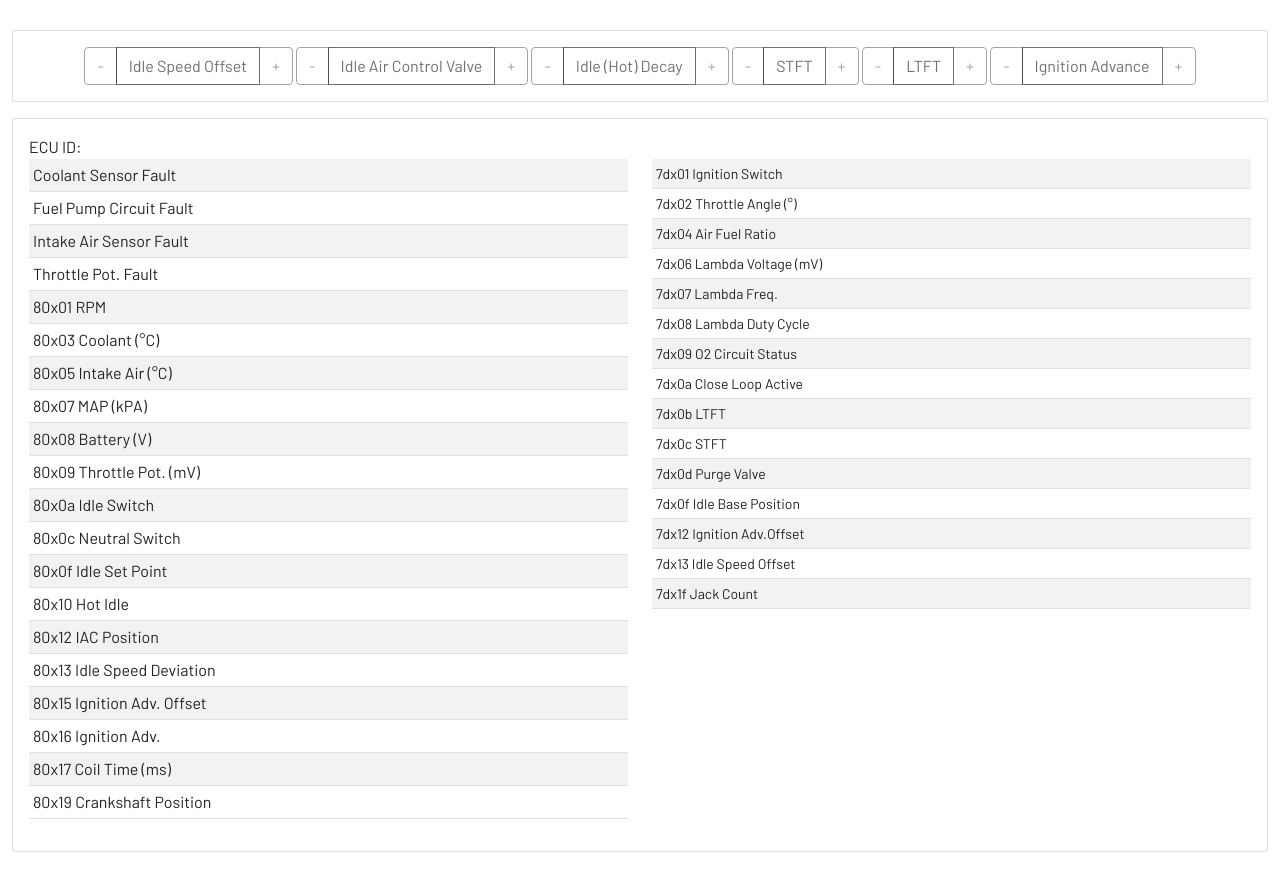
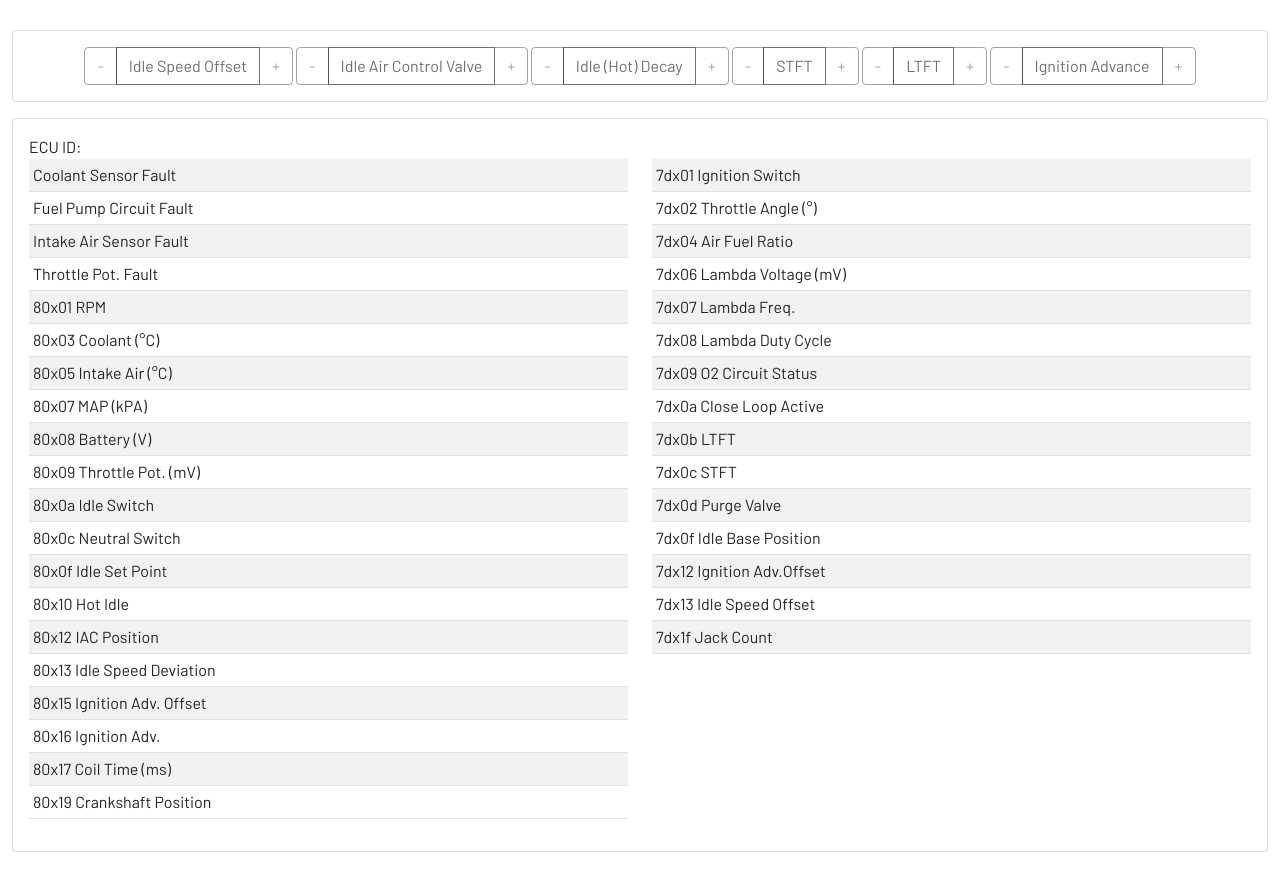
Before and after one commit to andrewdjackson/webmemsfcr, a Flask app: page / in a window 1280 px wide. Shown: the part 42-934 px from the top of the page. Run offline with Flask 2, Linux system fonts and the light colour scheme; some libraries are stand-ins or nearby versions.

Commit message:
cosmetics

```diff
--- a/app/templates/ecudata.jinja2
+++ b/app/templates/ecudata.jinja2
@@ -16,7 +16,7 @@
 	</div>
 
 	<div class="col">
-		<table class="table table-striped table-sm small">
+		<table class="table table-striped table-sm">
 			<tbody id="df7dtable">
 			{% for item in data["ecudata_df7d.json"]["ecudata"] %}
 				{% if item["name"] not in excludes %}
```
